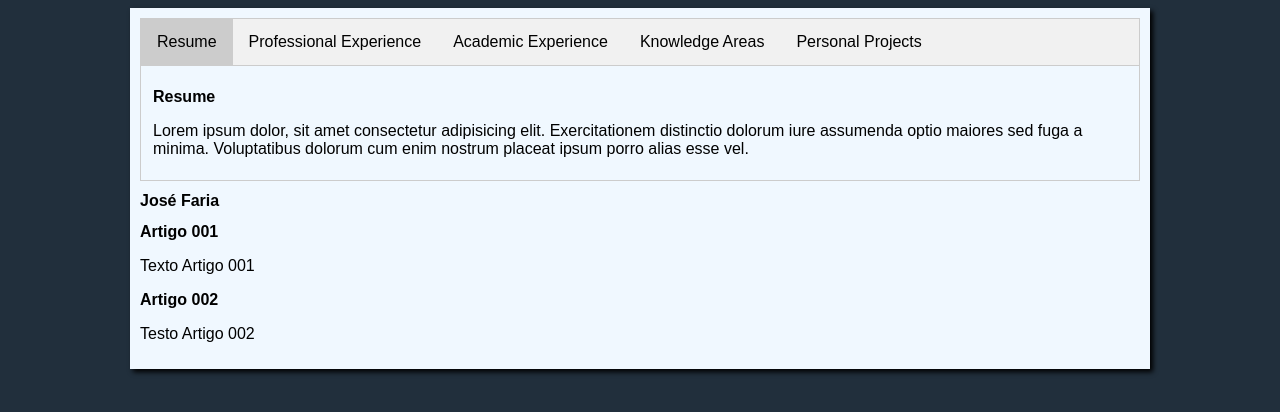
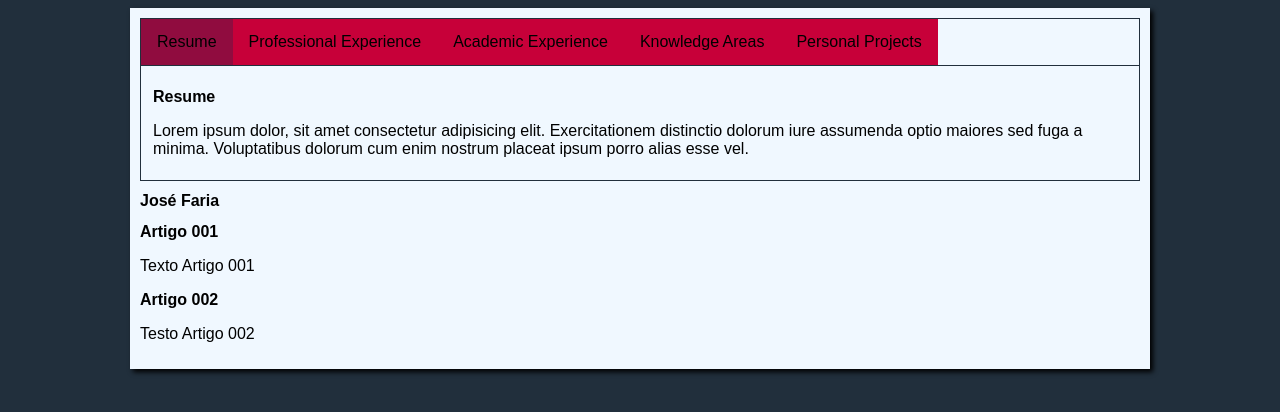
Before and after one commit to Jose-Pedro-Faria/Site-Pessoal, a plain HTML site: page index.html in a window 1280 px wide. Both pictures are taken after a click on the button "Resume". Drawn offline with Linux system fonts and the light colour scheme.

Commit message:
Pintei as tabs

```diff
--- a/estilos/style.css
+++ b/estilos/style.css
@@ -17,12 +17,12 @@ main {
 
 .tab {
     overflow: hidden;
-    border: 1px solid #ccc;
-    background-color: #f1f1f1;
+    border: 1px solid #212F3C;
+    background-color: aliceblue;
 }
 
 .tab button {
-    background-color: inherit;
+    background-color: #C70039;
     float: left;
     border: none;
     outline: none;
@@ -32,17 +32,17 @@ main {
 }
 
 .tab button:hover {
-    background-color: #ddd;
+    background-color: #900C3F;
 }
 
 .tab button.active {
-    background-color: #ccc;
+    background-color: #900C3F;
 }
 
 .tabcontent {
     display: none;
     padding: 6px 12px;
-    border: 1px solid #ccc;
+    border: 1px solid #212F3C;
     border-top: none;
 }
 
```
